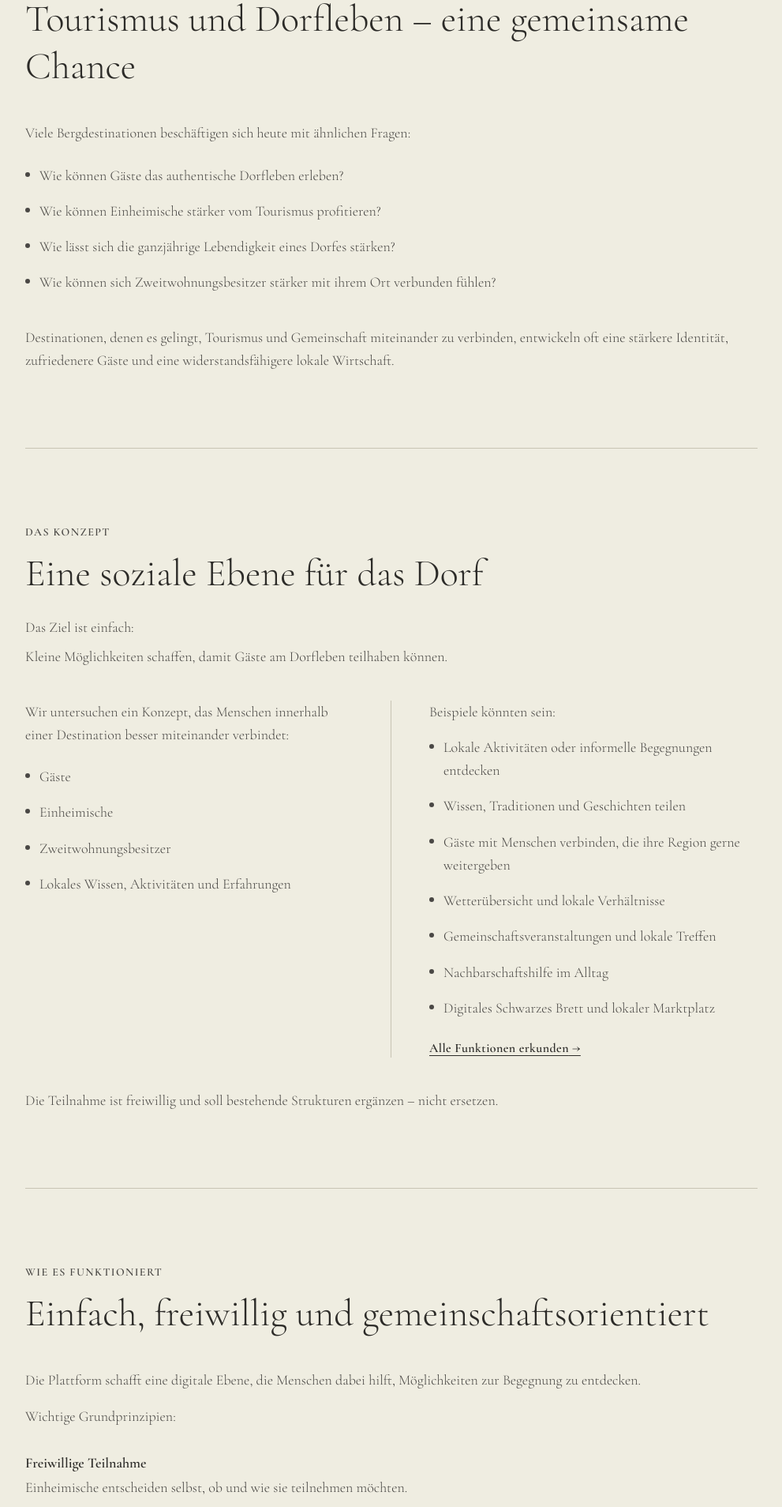
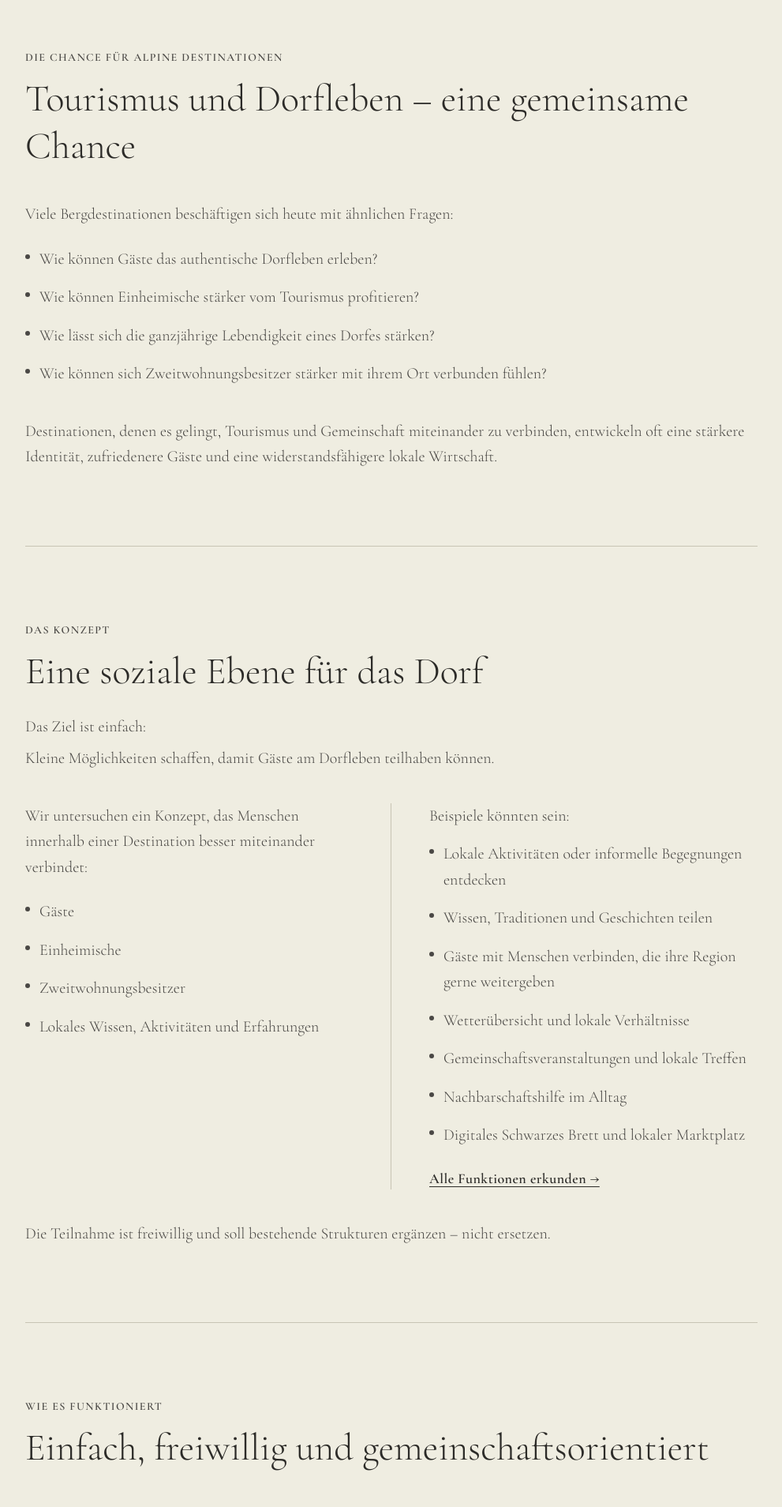
Before and after one commit to OlegMoshkovich/valmia, a Next.js app: page / in a window 1280 px wide. Shown: the part 1569-3477 px from the top of the page at 79% size, without its empty margins (144-1135 px from the left). Built offline with nearby package versions, Linux system fonts and the light colour scheme.

Commit message:
chaneg the font

```diff
--- a/src/app/page.tsx
+++ b/src/app/page.tsx
@@ -220,7 +220,7 @@ function SectionDivider() {
 function BulletItem({ text }: { text: string }) {
   return (
     <li
-      className="flex items-start gap-3 text-base md:text-lg font-light leading-relaxed"
+      className="flex items-start gap-3 text-lg md:text-xl font-light leading-relaxed"
       style={{ fontFamily: font, color: mid }}
     >
       <span
@@ -311,7 +311,7 @@ export default function Home() {
             {t.hero.welcome}
           </h1>
           <p
-            className="text-base md:text-2xl font-normal tracking-wide text-white drop-shadow opacity-100 mb-12"
+            className="text-lg md:text-2xl font-normal tracking-wide text-white drop-shadow opacity-100 mb-12"
             style={{ fontFamily: font }}
           >
             {t.hero.subline}
@@ -335,7 +335,7 @@ export default function Home() {
           {t.mission.headline}
         </h1>
         <p
-          className="text-base md:text-xl font-light leading-relaxed mb-10"
+          className="text-lg md:text-2xl font-light leading-relaxed mb-10"
           style={{ fontFamily: font, color: mid }}
         >
           {t.mission.subheadline}
@@ -344,7 +344,7 @@ export default function Home() {
           {t.mission.intro.map((text, i) => (
             <p
               key={i}
-              className="text-base md:text-lg font-light leading-relaxed"
+              className="text-lg md:text-xl font-light leading-relaxed"
               style={{ fontFamily: font, color: mid }}
             >
               {text}
@@ -370,7 +370,7 @@ export default function Home() {
           {t.opportunity.subheading}
         </h3>
         <p
-          className="text-base md:text-lg font-light leading-relaxed mb-6"
+          className="text-lg md:text-xl font-light leading-relaxed mb-6"
           style={{ fontFamily: font, color: mid }}
         >
           {t.opportunity.intro}
@@ -381,7 +381,7 @@ export default function Home() {
           ))}
         </ul>
         <p
-          className="text-base md:text-lg font-light leading-relaxed"
+          className="text-lg md:text-xl font-light leading-relaxed"
           style={{ fontFamily: font, color: mid }}
         >
           {t.opportunity.closing}
@@ -408,13 +408,13 @@ export default function Home() {
         </h3>
         {/* Goal text under heading, full width */}
         <p
-          className="text-base md:text-lg font-light leading-relaxed mb-2"
+          className="text-lg md:text-xl font-light leading-relaxed mb-2"
           style={{ fontFamily: font, color: mid }}
         >
           {t.concept.rightGoal}
         </p>
         <p
-          className="text-base md:text-lg font-light leading-relaxed mb-10"
+          className="text-lg md:text-xl font-light leading-relaxed mb-10"
           style={{ fontFamily: font, color: mid }}
         >
           {t.concept.rightGoalDetail}
@@ -426,7 +426,7 @@ export default function Home() {
             style={{ borderColor: divider }}
           >
             <p
-              className="text-base md:text-lg font-light leading-relaxed mb-6"
+              className="text-lg md:text-xl font-light leading-relaxed mb-6"
               style={{ fontFamily: font, color: mid }}
             >
               {t.concept.leftIntro}
@@ -439,7 +439,7 @@ export default function Home() {
           </div>
           <div className="pt-10 md:pt-0 md:pl-12">
             <p
-              className="text-base md:text-lg font-light leading-relaxed mb-4"
+              className="text-lg md:text-xl font-light leading-relaxed mb-4"
               style={{ fontFamily: font, color: mid }}
             >
               {t.concept.rightExamplesLabel}
@@ -451,7 +451,7 @@ export default function Home() {
             </ul>
             <button
               onClick={() => setShowConcept(true)}
-              className="text-base font-semibold tracking-wide underline underline-offset-4 hover:opacity-60 transition-opacity"
+              className="text-lg font-semibold tracking-wide underline underline-offset-4 hover:opacity-60 transition-opacity"
               style={{ fontFamily: font, color: dark }}
             >
               {t.concept.conceptLink} →
@@ -460,7 +460,7 @@ export default function Home() {
         </div>
         {/* Closing text after both columns */}
         <p
-          className="text-base md:text-lg font-light leading-relaxed"
+          className="text-lg md:text-xl font-light leading-relaxed"
           style={{ fontFamily: font, color: mid }}
         >
           {t.concept.rightClosing}
@@ -484,13 +484,13 @@ export default function Home() {
           {t.howItWorks.subheading}
         </h3>
         <p
-          className="text-base md:text-lg font-light leading-relaxed mb-4"
+          className="text-lg md:text-xl font-light leading-relaxed mb-4"
           style={{ fontFamily: font, color: mid }}
         >
           {t.howItWorks.intro}
         </p>
         <p
-          className="text-base md:text-lg font-light leading-relaxed mb-8"
+          className="text-lg md:text-xl font-light leading-relaxed mb-8"
           style={{ fontFamily: font, color: mid }}
         >
           {t.howItWorks.principlesLabel}
@@ -499,13 +499,13 @@ export default function Home() {
           {t.howItWorks.principles.map(({ title, desc }) => (
             <div key={title}>
               <h4
-                className="text-base md:text-lg leading-snug mb-1"
+                className="text-lg md:text-xl leading-snug mb-1"
                 style={{ fontFamily: font, color: dark, fontWeight: 600 }}
               >
                 {title}
               </h4>
               <p
-                className="text-base md:text-lg font-light leading-relaxed"
+                className="text-lg md:text-xl font-light leading-relaxed"
                 style={{ fontFamily: font, color: mid }}
               >
                 {desc}
@@ -514,7 +514,7 @@ export default function Home() {
           ))}
         </div>
         <p
-          className="text-base md:text-lg font-light leading-relaxed"
+          className="text-lg md:text-xl font-light leading-relaxed"
           style={{ fontFamily: font, color: mid }}
         >
           {t.howItWorks.closing}
@@ -538,7 +538,7 @@ export default function Home() {
           {t.whyItMatters.subheading}
         </h3>
         <p
-          className="text-base md:text-lg font-light leading-relaxed mb-6"
+          className="text-lg md:text-xl font-light leading-relaxed mb-6"
           style={{ fontFamily: font, color: mid }}
         >
           {t.whyItMatters.intro}
@@ -549,7 +549,7 @@ export default function Home() {
           ))}
         </ul>
         <p
-          className="text-base md:text-lg font-light leading-relaxed"
+          className="text-lg md:text-xl font-light leading-relaxed"
           style={{ fontFamily: font, color: mid }}
         >
           {t.whyItMatters.closing}
@@ -576,7 +576,7 @@ export default function Home() {
           {t.whoWeAre.aboutParagraphs.map((text, i) => (
             <p
               key={i}
-              className="text-base md:text-lg font-light leading-relaxed"
+              className="text-lg md:text-xl font-light leading-relaxed"
               style={{ fontFamily: font, color: mid }}
             >
               {text}
@@ -593,7 +593,7 @@ export default function Home() {
           {t.whoWeAre.contactParagraphs.map((text, i) => (
             <p
               key={i}
-              className="text-base md:text-lg font-light leading-relaxed"
+              className="text-lg md:text-xl font-light leading-relaxed"
               style={{ fontFamily: font, color: mid }}
             >
               {text}
@@ -622,7 +622,7 @@ export default function Home() {
               placeholder={t.whoWeAre.form.namePlaceholder}
               value={formData.name}
               onChange={(e) => setFormData({ ...formData, name: e.target.value })}
-              className="w-full bg-transparent border-b py-2 text-base font-light outline-none focus:border-opacity-100 transition-colors"
+              className="w-full bg-transparent border-b py-2 text-lg font-light outline-none focus:border-opacity-100 transition-colors"
               style={{ fontFamily: font, color: dark, borderColor: divider }}
             />
             <input
@@ -631,7 +631,7 @@ export default function Home() {
               placeholder={t.whoWeAre.form.emailPlaceholder}
               value={formData.email}
               onChange={(e) => setFormData({ ...formData, email: e.target.value })}
-              className="w-full bg-transparent border-b py-2 text-base font-light outline-none transition-colors"
+              className="w-full bg-transparent border-b py-2 text-lg font-light outline-none transition-colors"
               style={{ fontFamily: font, color: dark, borderColor: divider }}
             />
             <textarea
@@ -640,11 +640,11 @@ export default function Home() {
               placeholder={t.whoWeAre.form.messagePlaceholder}
               value={formData.message}
               onChange={(e) => setFormData({ ...formData, message: e.target.value })}
-              className="w-full bg-transparent border-b py-2 text-base font-light outline-none resize-none transition-colors"
+              className="w-full bg-transparent border-b py-2 text-lg font-light outline-none resize-none transition-colors"
               style={{ fontFamily: font, color: dark, borderColor: divider }}
             />
             {formStatus === "success" ? (
-              <p className="text-base font-light" style={{ fontFamily: font, color: mid }}>
+              <p className="text-lg font-light" style={{ fontFamily: font, color: mid }}>
                 {t.whoWeAre.form.success}
               </p>
             ) : (
@@ -652,7 +652,7 @@ export default function Home() {
                 <button
                   type="submit"
                   disabled={formStatus === "sending"}
-                  className="text-base font-semibold tracking-wide underline underline-offset-4 hover:opacity-60 transition-opacity disabled:opacity-40"
+                  className="text-lg font-semibold tracking-wide underline underline-offset-4 hover:opacity-60 transition-opacity disabled:opacity-40"
                   style={{ fontFamily: font, color: dark }}
                 >
                   {formStatus === "sending" ? "..." : t.whoWeAre.form.submit}
```
